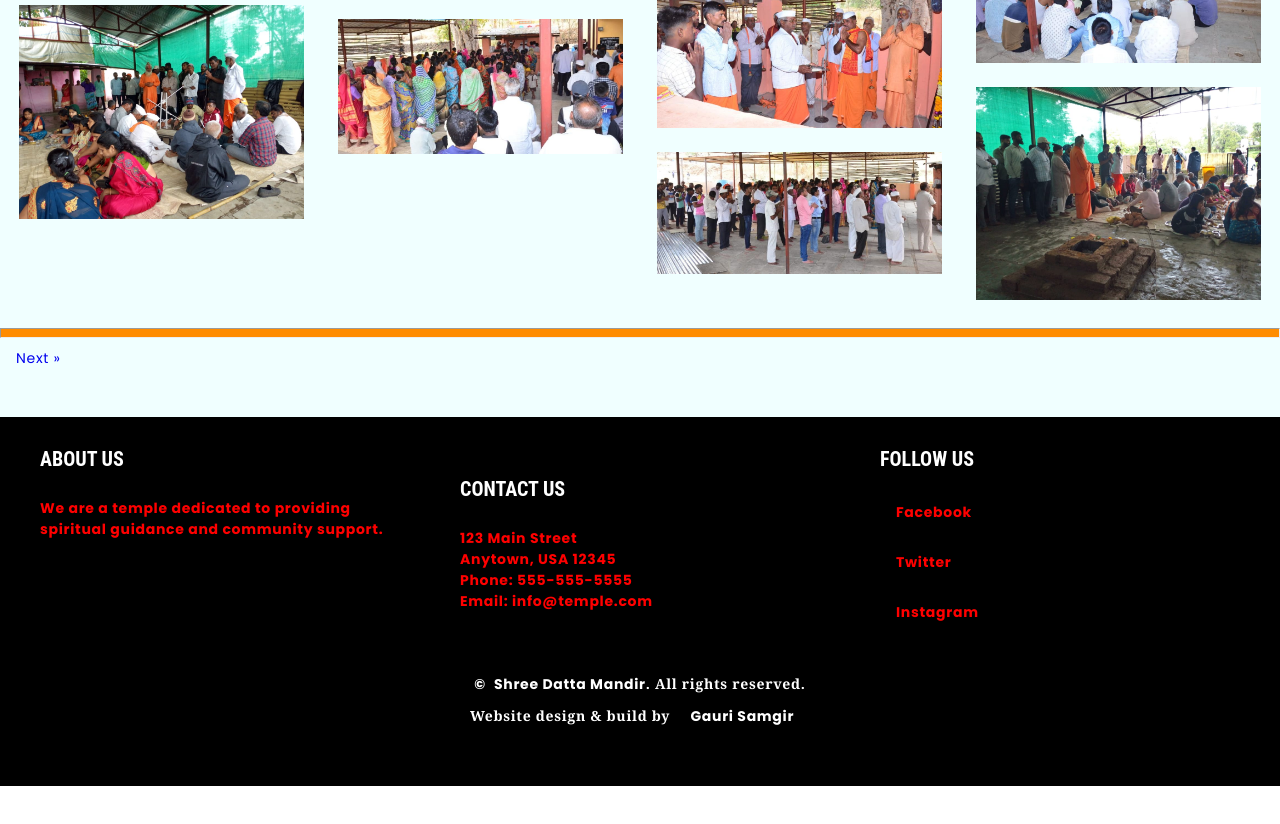
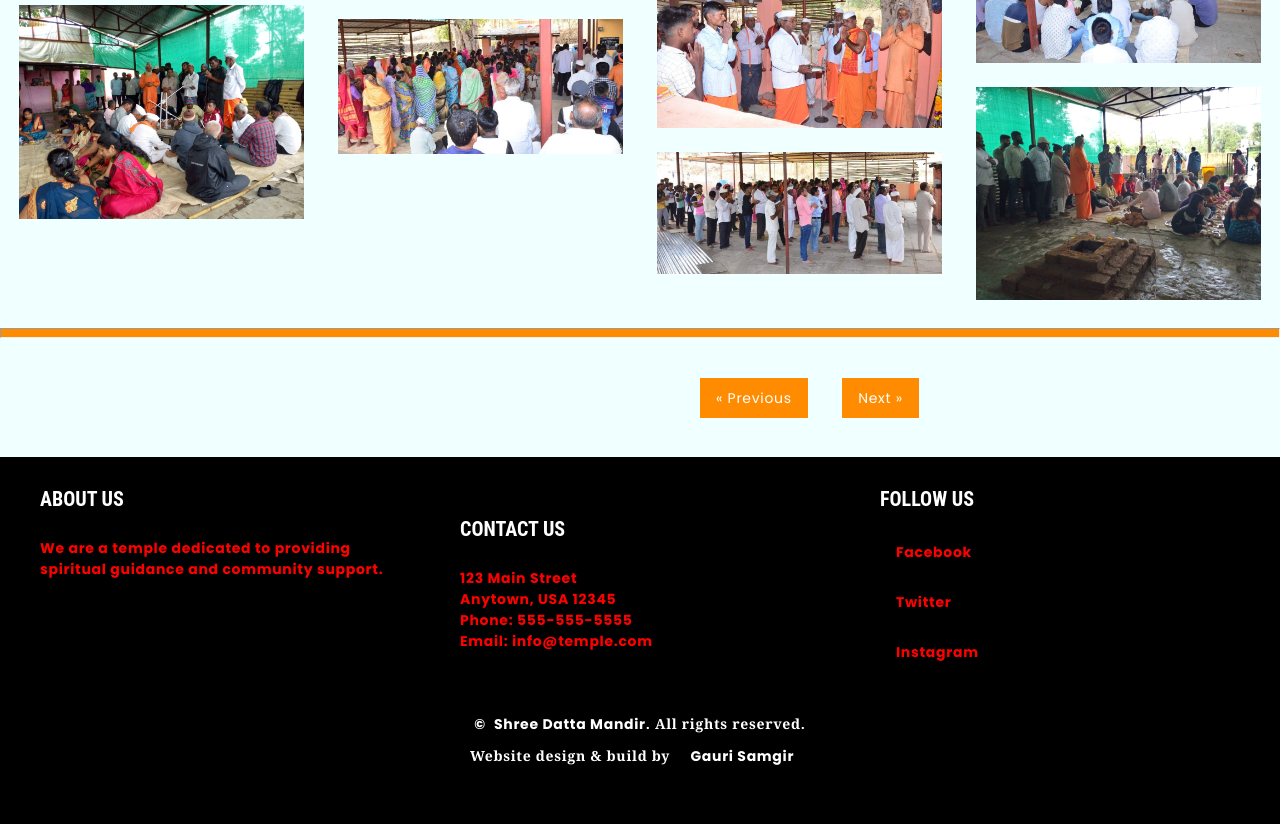
Before and after one commit to palashdandge/dattamandir.io, a plain HTML site: page Gallery2.html in a window 1280 px wide. Shown: the part 1789-2613 px from the top of the page. Before the commit the page ends 2575 px from the top, so only its background shows below. Drawn offline with Linux system fonts and the light colour scheme.

Commit message:
Update Gallery2.html

```diff
--- a/Gallery2.html
+++ b/Gallery2.html
@@ -91,9 +91,9 @@
               <a class="example-image-link" href="media\last (2).jpeg" data-lightbox="example-set" data-title="Click the right half of the image to move forward."><img src="media\last (2).jpeg"></a>
             </div>
        </div>
-    <hr class="hr2">
+   <hr class="hr2">
        <div style="padding-bottom: 3%;">
-       <a href="Gallery.html" class=
+       <a href="Gallery.html" class="previous ">&laquo; Previous</a>
        <a href="Gallery3.html" class="next" >Next &raquo;</a>
     </div>
   </div>
```
